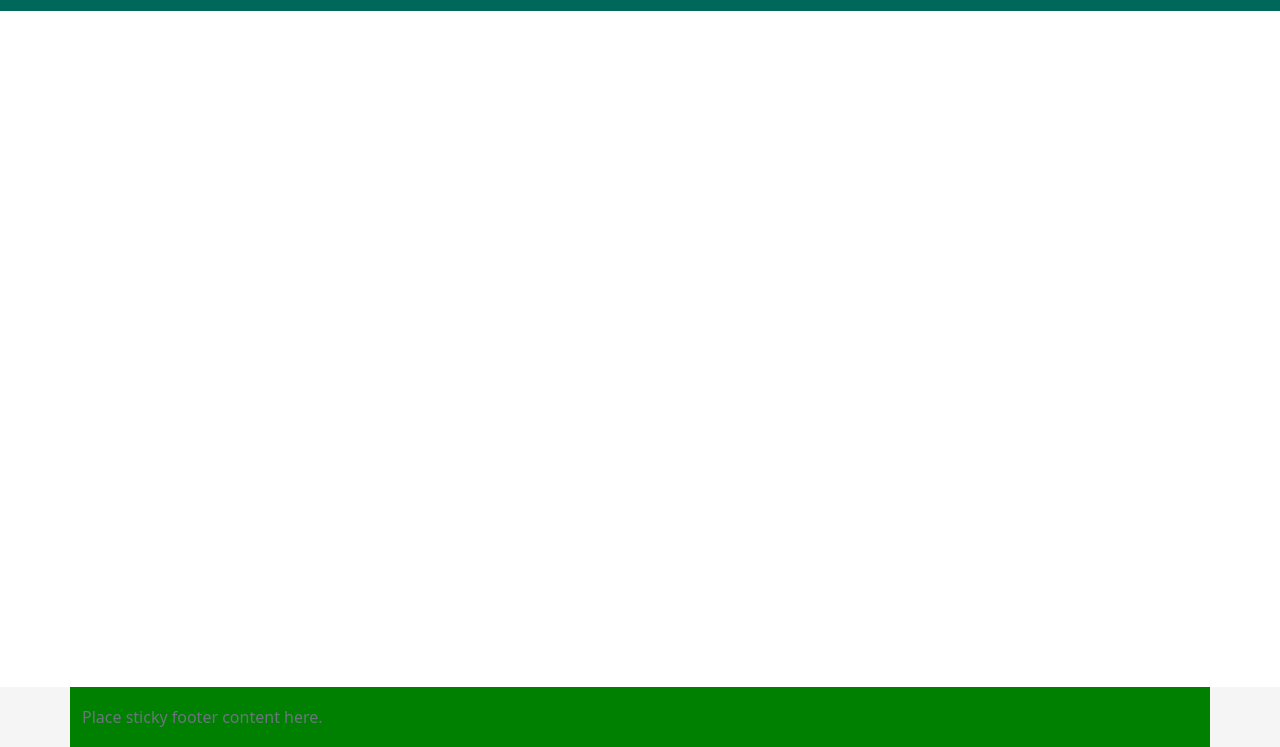
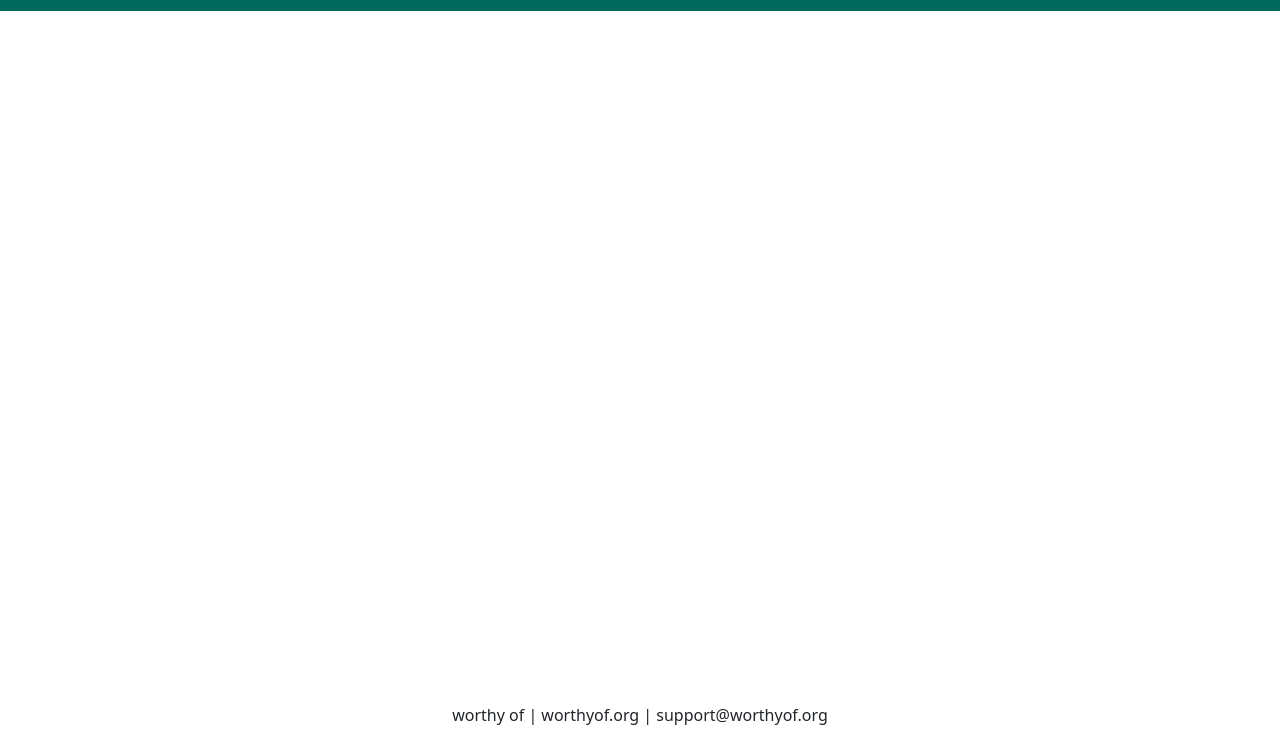
Before and after one commit to eecanada/worthy-of, a plain HTML site: page index.html in a window 1280 px wide. Shown: the part 53-800 px from the top of the page. Drawn offline with nearby package versions, Linux system fonts and the light colour scheme.

Commit message:
chnage footer

```diff
--- a/home.css
+++ b/home.css
@@ -121,11 +121,9 @@ transition: all 0.3 ease;
   transform: rotate(45deg) translate(-5px,-6px);
 }
 
-.footer {
+footer {
   position: absolute;
-  bottom: 0;
+  bottom: 20px;
   width: 100%;
-  height: 60px; /* Set the fixed height of the footer here */
-  line-height: 60px; /* Vertically center the text there */
-  background-color: #f5f5f5;
+  height: 2.5rem;
 }
--- a/index.html
+++ b/index.html
@@ -33,9 +33,10 @@
 
 
 
-  <footer class="footer">
-    <div class="container">
-      <span class="text-muted">Place sticky footer content here.</span>
+  <footer >
+    <div class="text-center p-3" >
+     worthy of | worthyof.org | support@worthyof.org
+
     </div>
   </footer>
 
```
